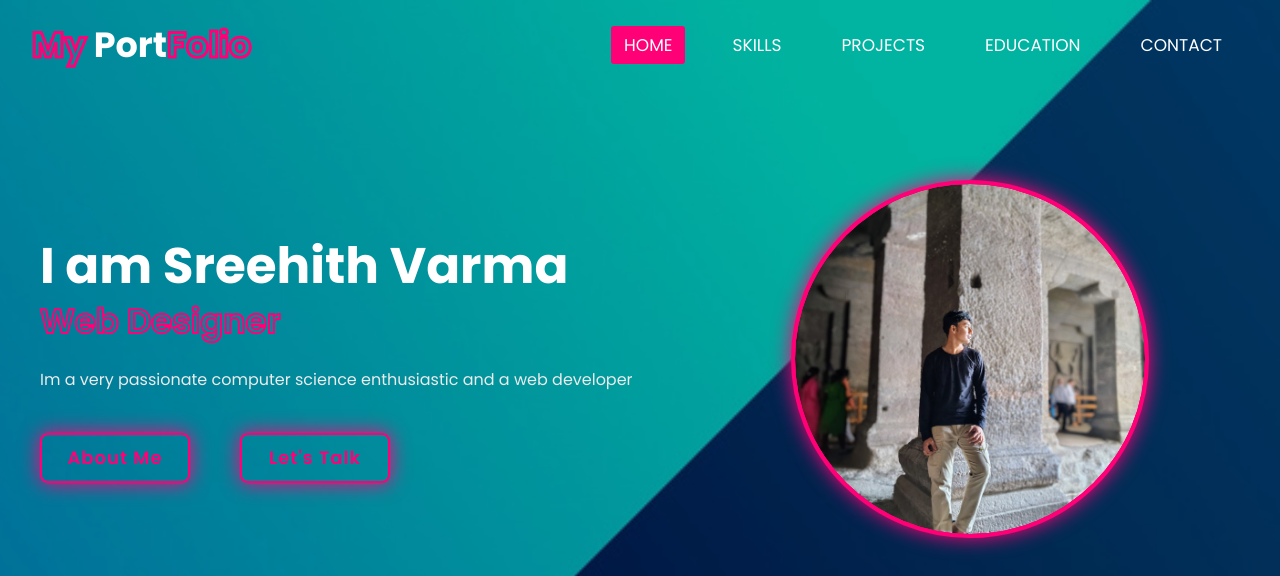
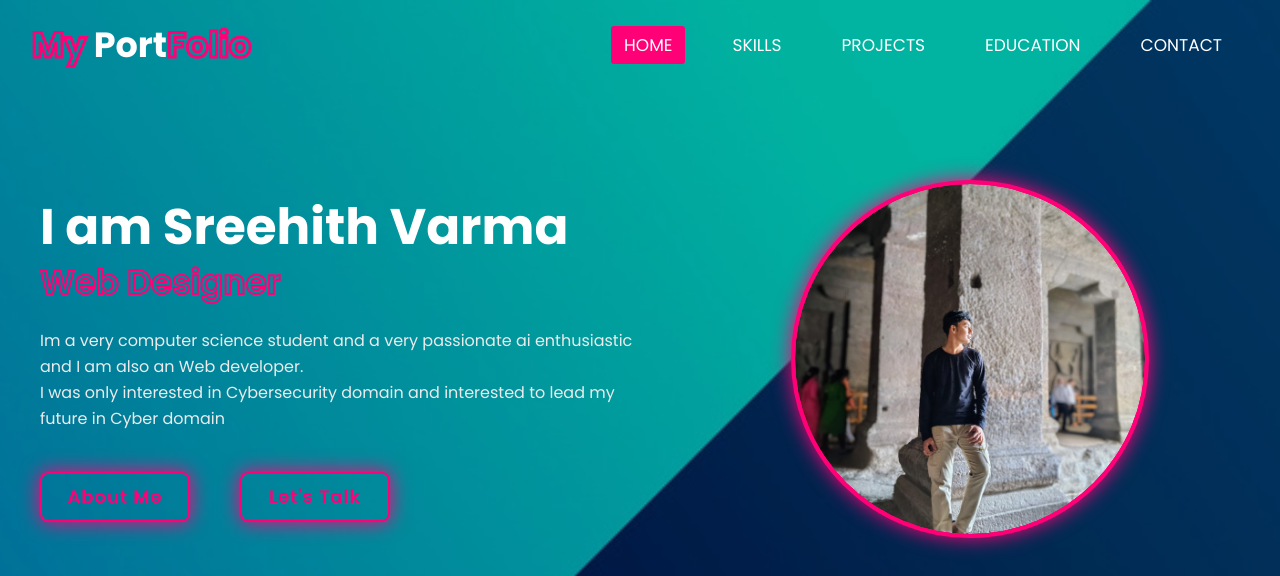
Before and after one commit to sreehith1507/my-website, a plain HTML site: page index.html in a window 1280 px wide. Shown: the top 576 px of the page. Drawn offline with nearby package versions, Linux system fonts and the light colour scheme.

Commit message:
Update index.html

```diff
--- a/index.html
+++ b/index.html
@@ -30,7 +30,8 @@
         <div class="hero-content">
             <h1>I am Sreehith Varma</h1>
             <h2><span>Web Designer</span></h2>
-            <p>Im a very passionate computer science enthusiastic and a web developer</p>
+                <p>Im a very computer science student and a very passionate ai enthusiastic and I am also an Web developer.<br>
+                I was only interested in Cybersecurity domain and interested to lead my future in Cyber domain</p>
             <div class="btn-box">
                 <a href="#education">About Me</a>
                 <a href="#contact">Let's Talk</a>
```
